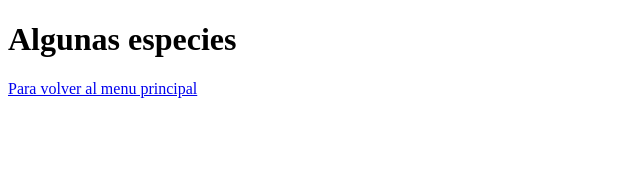
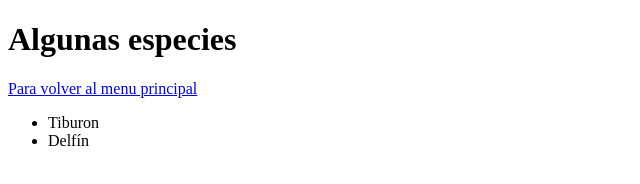
Before and after one commit to italosky/mi-primera-pagina, a plain HTML site: page Especies.html in a window 1280 px wide. Shown: the whole page, without its empty margins (0-640 px from the left). Drawn offline with Linux system fonts and the light colour scheme.

Commit message:
creacion de animales

```diff
--- a/Especies.html
+++ b/Especies.html
@@ -6,6 +6,9 @@
 <body>
     <h1>Algunas especies</h1>
     <a href="./index.html">Para volver al menu principal</a>
-
+    <ul>
+        <li> Tiburon </li>
+        <li> Delfín </li>
+    </ul>
 </body>
 </html>
```
